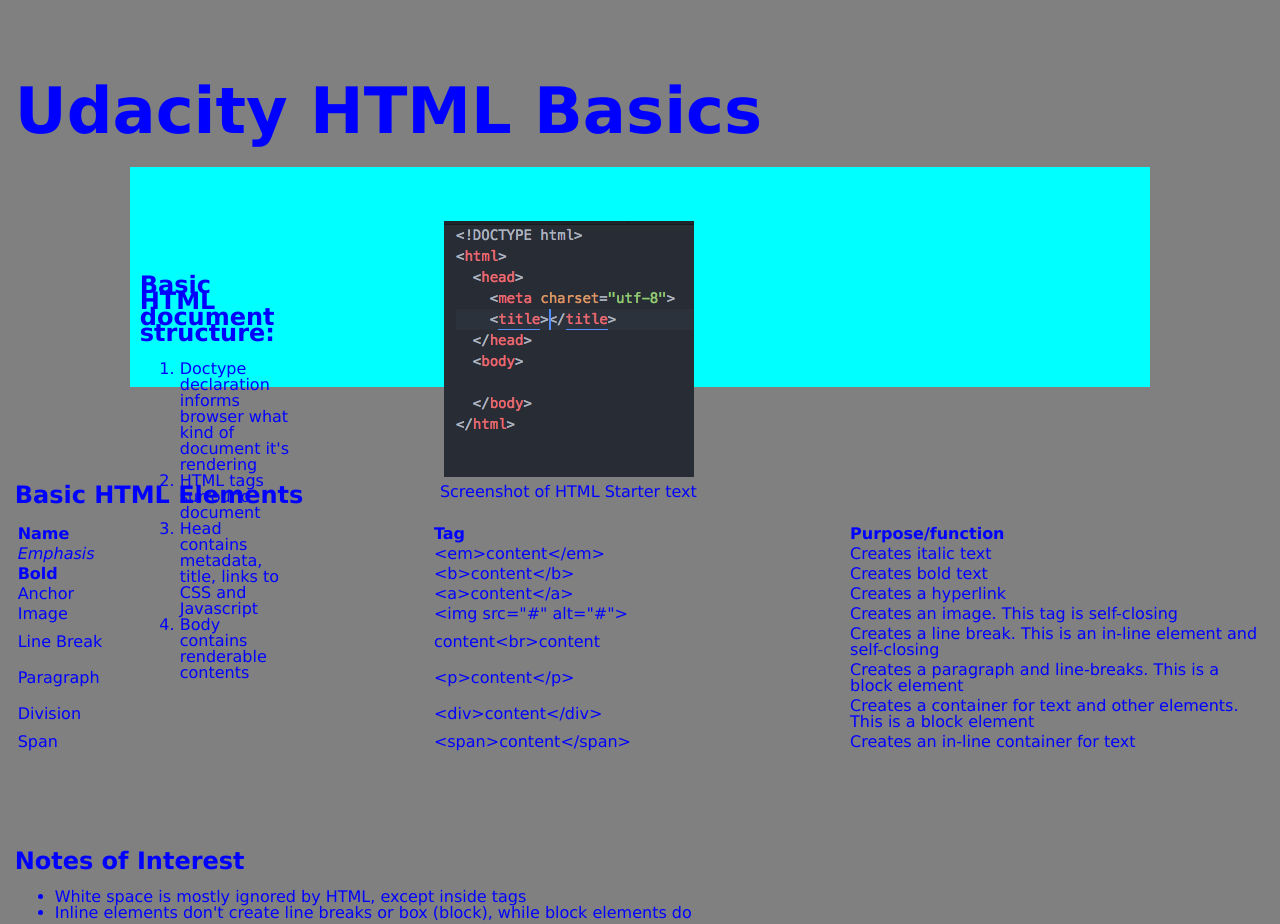
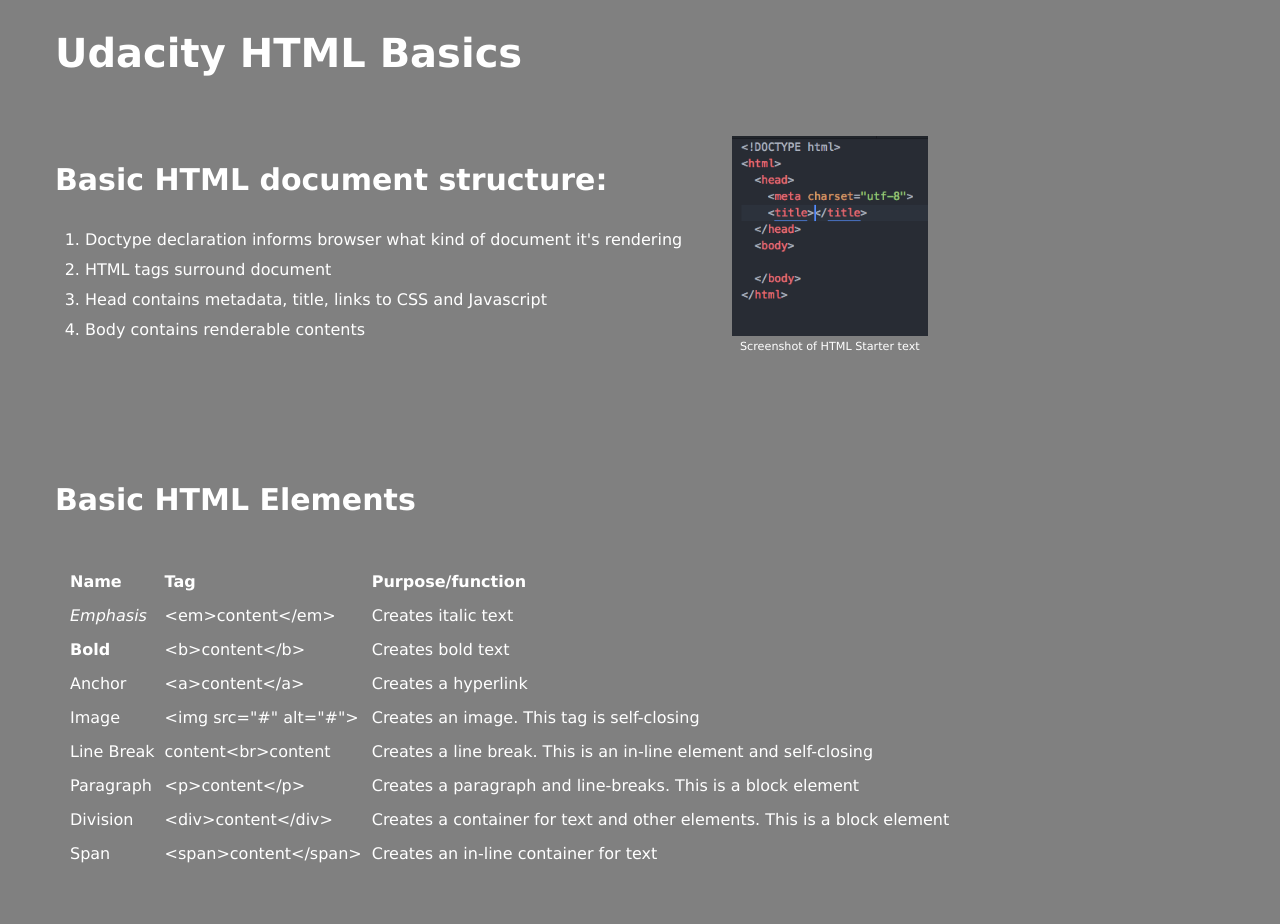
Before and after one commit to strongdan/udacity-make-a-webpage, a plain HTML site: page index.html in a window 1280 px wide. Shown: the top 924 px of the page. Drawn offline with Linux system fonts and the light colour scheme.

Commit message:
fix style issues

```diff
--- a/index.html
+++ b/index.html
@@ -3,7 +3,7 @@
   <head>
     <meta charset="utf-8">
     <title>A Simple Web Page with Styling</title>
-    <link rel="stylesheet" href="/style.css">
+    <link rel="stylesheet" href="style.css">
   </head>
   <body>
     <div class="header">
@@ -21,7 +21,6 @@
               <li>Head contains metadata, title, links to CSS and Javascript</li>
               <li>Body contains renderable contents</li>
             </ol>
-          </li>
         </div>
         <div class="html-doc-img">
           <!-- Page displays at least 1 picture and some text -->
@@ -29,10 +28,9 @@
           <div class="caption">Screenshot of HTML Starter text</div>
         </div>
       </section>
-    </div>
-    <div class="web-basics">
+    <div class="web-basics-html">
       <h2 class="subheader">Basic HTML Elements</h2>
-        <table>
+        <table class="web-basics-table">
           <tr>
             <th>Name</th><th>Tag</th><th>Purpose/function</th>
           </tr>
@@ -40,7 +38,7 @@
             <td><em>Emphasis</em></td><td>&#60;em>content&#60;&#47;em></td><td>Creates italic text</td>
           </tr>
           <tr>
-            <td><b>Bold</b></td><td>&#60;b>content&#60;&#47;b></b></td><td>Creates bold text</td>
+            <td><b>Bold</b></td><td>&#60;b>content&#60;&#47;b></td><td>Creates bold text</td>
           </tr>
           <tr>
             <td>Anchor</td><td>&#60;a>content&#60;&#47;a></td><td>Creates a hyperlink</td>
--- a/style.css
+++ b/style.css
@@ -1,94 +1,92 @@
 body {
+  margin: 15px;
+  padding: 0px;
+  font-size: 100%;
+  line-height: 1.5;
   font-family: Verdana, Arial, sans-serif;
-  color: blue;
-  line-height: 18pt;
-  padding-left: 5pt;
-  padding-right: 5pt;
-  padding-top: 5pt;
-  background-color: gray;
+  color: white;
+  background: grey;
 }
 
+section, header {
+  display: block;
+}
 
 h1 {
-  font-family: Verdana, Arial, sans-serif;
-  font-weight: bold;
-  color: blue;
-  line-height: 20pt;
+  font-size: 40px;
+  line-height: 12px;
+  text-align: left;
+  padding: 20px 40px;
 }
 
 h2 {
-  font-family: Verdana, Arial, sans-serif;
-  font-weight: bold;
-  line-height: 16pt;
+  font-size: 30px;
+  padding: 10px;
+}
+
+ul, ol {
+  margin: 10px 0;
+  padding-left: 40px;
 }
 
 img {
-  padding: 3pt;
-}
-
-.image .caption { font-size: 80%;
-                  font-family: Verdana, Arial, sans-serif;
-                  text-align: center; }
-
-table {
-  width: 100%;
+  border: none;
+  max-width: 100%;
+  max-height: 100%;
 }
 
 th, td {
-  width: 33%;
   text-align: left;
+  padding: 5px;
 }
 
-.header {
-  font-size: 24pt;
-  line-height: 12pt;
-  text-align: left;
-  padding-top: 30pt;
+.caption {
+  text-align: center;
+  font-size: 70%;
 }
 
 /* Class names are used in the CSS to style related elements */
 
 .subheader {
-  font-size: 18pt;
-  line-height: 12pt;
+  line-height: 20px;
   text-align: left;
-  padding-top: 30pt;
 }
 
 .html-section {
-    width: 80%;
-    height: 200px;
-    background: aqua;
-    margin: auto;
-    padding: 10px;
+    max-width: 80%;
+    height: 260px;
+    padding: 30px;
 }
 
 .html-structure {
-  width: 15%;
+  float: left;
+  line-height: 30px;
+  text-align: left;
+}
+
+.html-doc-img {
+  margin-left: 5%;
   height: 200px;
   float: left;
   line-height: 12pt;
   text-align: left;
-  padding-top: 30pt;
+  float: left;
 }
 
-.html-doc-img {
-  margin-left: 15%;
-  height: 200px;
-  float: left;
-  line-height: 12pt;
-  text-align: left;
-  padding-top: 30pt;
+.web-basics-html {
+  max-width: 100%;
+  padding: 30px;
 }
 
-.web-basics {
-  line-height: 12pt;
-  text-align: left;
-  padding-top: 30pt;
+.web-basics-table {
+  border-collapse: collapse;
+  border-spacing: 4px;
+  display: block;
+  max-width: 80%;
+  padding: 20px;
 }
 
 .of-interest {
-    font-style: left;
-    line-height: 12pt;
-    padding-top: 30pt;
+  max-width: 80%;
+  padding: 30px;
 }
```
